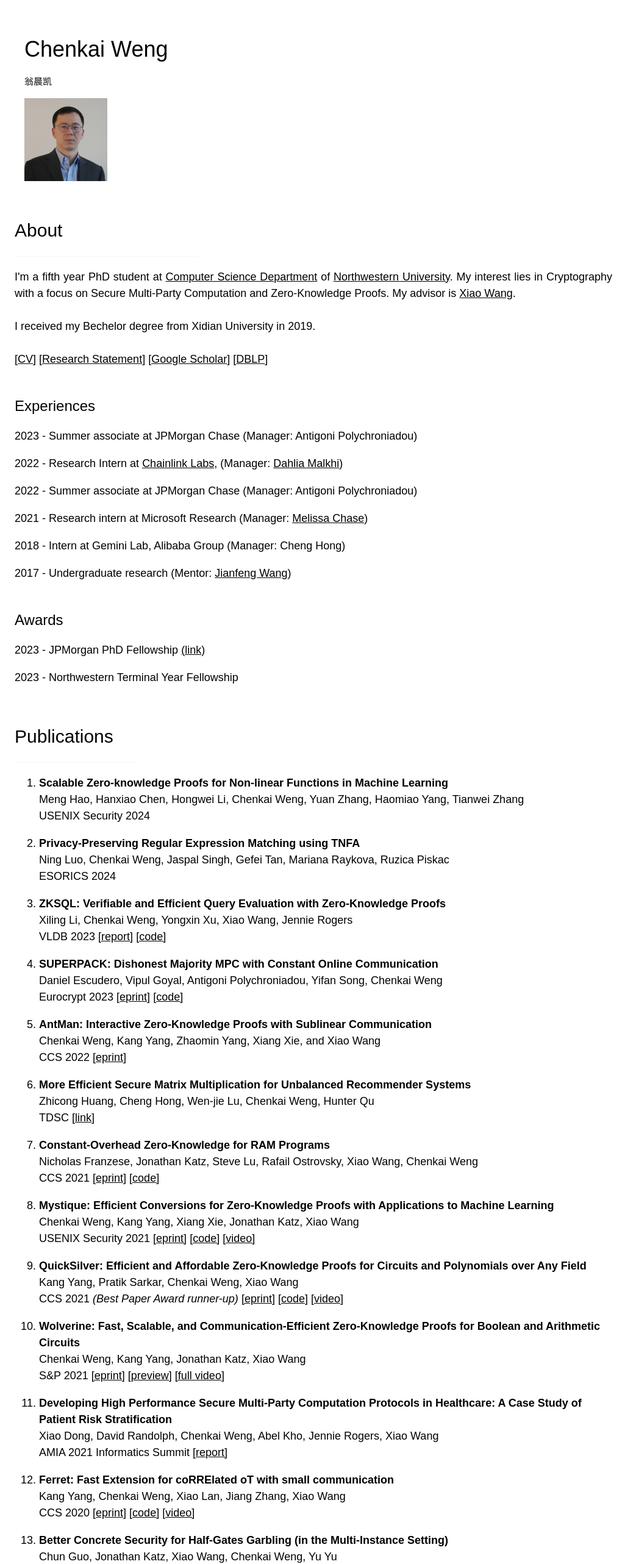
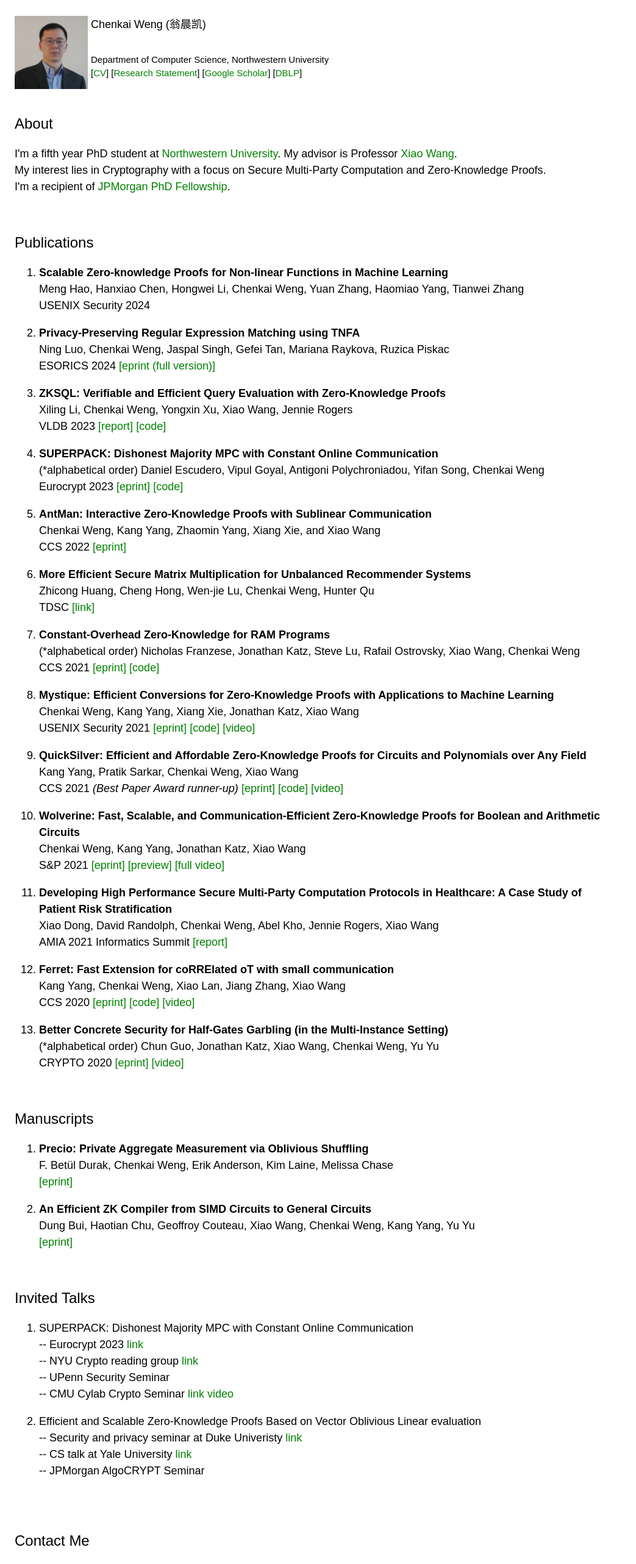
Before and after one commit to ckweng/ckweng.github.io, a plain HTML site: page index.html in a window 1280 px wide. Shown: the top 2565 px of the page at 61% size, without its empty margins (0-1043 px from the left). Drawn offline with nearby package versions, Linux system fonts and the light colour scheme.

Commit message:
major change

```diff
--- a/index.html
+++ b/index.html
@@ -15,6 +15,35 @@ body, h1,h2,h3,h4,h5,h6 {font-family: "Arial", sans-serif}
 /*#main {margin-left: 120px}*/
 /* Remove margins from "page content" on small screens */
 @media only screen and (max-width: 800px) {#main {margin-left: 0}}
+
+a:link {
+  color: green;
+  background-color: transparent;
+  text-decoration: none;
+}
+
+a:visited {
+  color: green;
+  background-color: transparent;
+  text-decoration: none;
+}
+a:hover {
+  color: green;
+  background-color: transparent;
+  text-decoration: underline;
+}
+a:active {
+  color: green;
+  background-color: transparent;
+  text-decoration: underline;
+}
+
+  .personal{
+  display: flex;
+  align-items: center;
+  }
+
+  span {padding: 5px}
 </style>
 <body class="w3-white">
 
@@ -52,25 +81,33 @@ body, h1,h2,h3,h4,h5,h6 {font-family: "Arial", sans-serif}
 <!-- Page Content -->
 <div class="w3-left w3-padding-large" id="main">
   <!-- Header/Home -->
-  <header class="w3-container w3-padding-32 w3-white" id="home">
-    <h3 class="w3-xxlarge"><span class="w3-hide-small">Chenkai Weng</span></h3>
+  <!--<header class="w3-container w3-padding-32 w3-white" id="home">
+    <h3 class="w3-xxlarge" id="engname"><span class="w3-hide-small">Chenkai Weng</span></h3>
     <p>翁晨凯</p>
     <img src="./pic/portrait.jpeg" class="w3-image" width="136">
-  </header>
+  </header>-->
+
+  <div class="personal">
+    <img class="portrait2" src="./pic/portrait.jpeg" width="120">
+    <span><h5>Chenkai Weng (翁晨凯)</h5> <br>Department of Computer Science, Northwestern University
+    <br>[<a href="https://ckweng.github.io/cv.pdf">CV</a>]
+          [<a href="https://ckweng.github.io/rs.pdf">Research Statement</a>]
+          [<a href="https://scholar.google.com/citations?user=pCsgMvgAAAAJ&hl=en">Google Scholar</a>]
+          [<a href="https://dblp.org/pid/251/1580.html">DBLP</a>]<br><br>
+
+        </span>
+  </div>
 
   <!-- About Section -->
   <div class="w3-content w3-justify w3-text-black w3-padding-16" id="about">
-    <h2 class="w3-text-black">About</h2>
-    <hr style="width:300px" class="w3-opacity">
+    <h3 class="w3-text-black">About</h3>
+    <!--<hr style="width:300px" class="w3-opacity">-->
     <p class="w3-large">
-    I'm a fifth year PhD student at <a href="https://www.mccormick.northwestern.edu/computer-science/">Computer Science Department</a> of <a href="https://www.northwestern.edu/">Northwestern University</a>. My interest lies in Cryptography with a focus on Secure Multi-Party Computation and Zero-Knowledge Proofs.
-
-    My advisor is <a href="https://wangxiao1254.github.io/">Xiao Wang</a>.
-    <br><br>I received my Bechelor degree from Xidian University in 2019.
-    <br><br>[<a href="https://ckweng.github.io/cv.pdf">CV</a>]
-          [<a href="https://ckweng.github.io/rs.pdf">Research Statement</a>]
-          [<a href="https://scholar.google.com/citations?user=pCsgMvgAAAAJ&hl=en">Google Scholar</a>]
-          [<a href="https://dblp.org/pid/251/1580.html">DBLP</a>]<br><br>
+    I'm a fifth year PhD student at <a href="https://www.northwestern.edu/">Northwestern University</a>. My advisor is Professor <a href="https://wangxiao1254.github.io/">Xiao Wang</a>.
+          <br>
+    My interest lies in Cryptography with a focus on Secure Multi-Party Computation and Zero-Knowledge Proofs.
+            <br>
+I'm a recipient of <a href="https://www.jpmorgan.com/technology/artificial-intelligence/research-awards/phd-fellowship-2023">JPMorgan PhD Fellowship</a>.
 
     <!-- Testimonials -->
     <!-- <h3 class="w3-text-black">Education</h3> -->
@@ -86,6 +123,7 @@ body, h1,h2,h3,h4,h5,h6 {font-family: "Arial", sans-serif}
     <p class="w3-large" style="text-indent:7em"> 2018 - Intern of <a href="https://alibaba-gemini-lab.github.io/">Gemini Lab</a>, Alibaba Group. (Mentor: Cheng Hong)</p> -->
 
     <!-- Testimonials -->
+            <!--
     <h3 class="w3-text-black">Experiences</h3>
     <p class="w3-large" style="text-indent:0em"> 2023 - Summer associate at JPMorgan Chase (Manager: Antigoni Polychroniadou)<br></p>
     <p class="w3-large" style="text-indent:0em"> 2022 - Research Intern at <a href="https://chainlinklabs.com/">Chainlink Labs</a>, (Manager: <a href="https://malkhi.com/">Dahlia Malkhi</a>)<br></p>
@@ -93,18 +131,21 @@ body, h1,h2,h3,h4,h5,h6 {font-family: "Arial", sans-serif}
     <p class="w3-large" style="text-indent:0em"> 2021 - Research intern at Microsoft Research (Manager: <a href="https://www.microsoft.com/en-us/research/people/melissac/">Melissa Chase</a>)<br></p>
     <p class="w3-large" style="text-indent:0em"> 2018 - Intern at Gemini Lab, Alibaba Group (Manager: Cheng Hong)</p>
     <p class="w3-large" style="text-indent:0em"> 2017 - Undergraduate research (Mentor: <a href="https://web.xidian.edu.cn/jfwang/">Jianfeng Wang</a>)<br><br>
+-->
 
 
+            <!--
     <h3 class="w3-text-black">Awards</h3>
     <p class="w3-large" style="text-indent:0em"> 2023 - JPMorgan PhD Fellowship <a href="https://www.jpmorgan.com/technology/artificial-intelligence/research-awards/phd-fellowship-2023">(link)</a><br></p>
     <p class="w3-large" style="text-indent:0em"> 2023 - Northwestern Terminal Year Fellowship<br></p>
+-->
   <!-- End About Section -->
   </div>
 
   <!-- Portfolio Section -->
   <div class="w3-padding-16 w3-content" id="pub">
-    <h2 class="w3-text-black">Publications</h2>
-    <hr style="width:200px" class="w3-opacity">
+    <h3 class="w3-text-black">Publications</h3>
+    <!--<hr style="width:200px" class="w3-opacity">-->
 
     <ol class="w3-large">
 	    <li>
@@ -115,7 +156,7 @@ body, h1,h2,h3,h4,h5,h6 {font-family: "Arial", sans-serif}
 	    <li>
     <p class="w3-large"><b>Privacy-Preserving Regular Expression Matching using TNFA</b><br>
     Ning Luo, Chenkai Weng, Jaspal Singh, Gefei Tan, Mariana Raykova, Ruzica Piskac<br>
-    ESORICS 2024</p>
+    ESORICS 2024 <a href="https://eprint.iacr.org/2023/643">[eprint (full version)]</a></p>
 	    </li>
 	    <li>
     <p class="w3-large"><b>ZKSQL: Verifiable and Efficient Query Evaluation with Zero-Knowledge Proofs</b><br>
@@ -124,7 +165,7 @@ body, h1,h2,h3,h4,h5,h6 {font-family: "Arial", sans-serif}
 	    </li>
 	    <li>
     <p class="w3-large"><b>SUPERPACK: Dishonest Majority MPC with Constant Online Communication</b><br>
-    Daniel Escudero, Vipul Goyal, Antigoni Polychroniadou, Yifan Song, Chenkai Weng<br>
+    (*alphabetical order) Daniel Escudero, Vipul Goyal, Antigoni Polychroniadou, Yifan Song, Chenkai Weng<br>
     Eurocrypt 2023 <a href="https://eprint.iacr.org/2023/307">[eprint]</a> <a href="https://github.com/ckweng/SuperPack">[code]</a></p>
 	    </li>
 	    <li>
@@ -139,7 +180,7 @@ body, h1,h2,h3,h4,h5,h6 {font-family: "Arial", sans-serif}
 	    </li>
 	    <li>
     <p class="w3-large"><b>Constant-Overhead Zero-Knowledge for RAM Programs</b><br>
-    Nicholas Franzese, Jonathan Katz, Steve Lu, Rafail Ostrovsky, Xiao Wang, Chenkai Weng<br>
+    (*alphabetical order) Nicholas Franzese, Jonathan Katz, Steve Lu, Rafail Ostrovsky, Xiao Wang, Chenkai Weng<br>
                 CCS 2021 <a href="https://eprint.iacr.org/2021/979">[eprint]</a> <a href="https://github.com/emp-toolkit/emp-zk/tree/master/emp-zk/extensions/ram-zk">[code]</a></p>
 	    </li>
 	    <li>
@@ -169,7 +210,7 @@ body, h1,h2,h3,h4,h5,h6 {font-family: "Arial", sans-serif}
 	    </li>
 	    <li>
     <p class="w3-large"><b>Better Concrete Security for Half-Gates Garbling (in the Multi-Instance Setting)</b><br>
-    Chun Guo, Jonathan Katz, Xiao Wang, Chenkai Weng, Yu Yu<br>
+    (*alphabetical order) Chun Guo, Jonathan Katz, Xiao Wang, Chenkai Weng, Yu Yu<br>
     CRYPTO 2020 <a href="https://eprint.iacr.org/2019/1168">[eprint]</a> <a href="https://www.youtube.com/watch?v=MKGqA0K9d8M">[video]</a></p>
 	    </li>
   <!-- End Portfolio Section -->
@@ -177,8 +218,8 @@ body, h1,h2,h3,h4,h5,h6 {font-family: "Arial", sans-serif}
 
   <!-- Portfolio Section -->
   <div class="w3-padding-16 w3-content" id="manu">
-    <h2 class="w3-text-black">Manuscripts</h2>
-    <hr style="width:200px" class="w3-opacity">
+    <h3 class="w3-text-black">Manuscripts</h3>
+    <!--<hr style="width:200px" class="w3-opacity">-->
 
     <ol class="w3-large">
 	    <li>
@@ -187,17 +228,12 @@ body, h1,h2,h3,h4,h5,h6 {font-family: "Arial", sans-serif}
     <a href="https://eprint.iacr.org/2021/1490">[eprint]</a></p>
 	    </li>
 	    <li>
-    <p class="w3-large"><b>Privacy-Preserving Regular Expression Matching using Nondeterministic Finite Automata</b><br>
-    Ning Luo, Chenkai Weng, Jaspal Singh, Gefei Tan, Ruzica Piskac, Mariana Raykova<br>
-    <a href="https://eprint.iacr.org/2023/643">[eprint]</a></p>
-	    </li>
-	    <li>
     <p class="w3-large"><b>An Efficient ZK Compiler from SIMD Circuits to General Circuits</b><br>
     Dung Bui, Haotian Chu, Geoffroy Couteau, Xiao Wang, Chenkai Weng, Kang Yang, Yu Yu<br>
     <a href="https://eprint.iacr.org/2023/1610">[eprint]</a></p>
 	    </li>
   </div>
-
+<!--
   <div class="w3-padding-16 w3-content" id="poster">
     <h2 class="w3-text-black">Posters and Demos</h2>
     <ol class="w3-large">
@@ -207,10 +243,10 @@ body, h1,h2,h3,h4,h5,h6 {font-family: "Arial", sans-serif}
     SIGCOMM 2023 <a href="https://dl.acm.org/doi/abs/10.1145/3603269.3610860">[link]</a></p>
 	    </li>
       </div>
-
+-->
   <div class="w3-padding-16 w3-content w3-text-black" id="talks">
-    <h2 class="w3-text-black">Invited Talks</h2>
-    <hr style="width:200px" class="w3-opacity">
+    <h3 class="w3-text-black">Invited Talks</h3>
+    <!--<hr style="width:200px" class="w3-opacity">-->
     <!-- <br><br><h3 class="w3-text-black">Talks</h3> -->
     <ol class="w3-large">
         <li>
@@ -233,8 +269,8 @@ body, h1,h2,h3,h4,h5,h6 {font-family: "Arial", sans-serif}
 
   <!-- Contact Section -->
   <div class="w3-padding-16 w3-content w3-text-black" id="contact">
-    <h2 class="w3-text-black">Contact Me</h2>
-    <hr style="width:200px" class="w3-opacity">
+    <h3 class="w3-text-black">Contact Me</h3>
+    <!--<hr style="width:200px" class="w3-opacity">-->
 
     <div class="w3-section">
       <p class="w3-large">Address: 3124 Seeley Mudd, 2233 Tech Dr, Evanston, IL, 60208</p>
```
